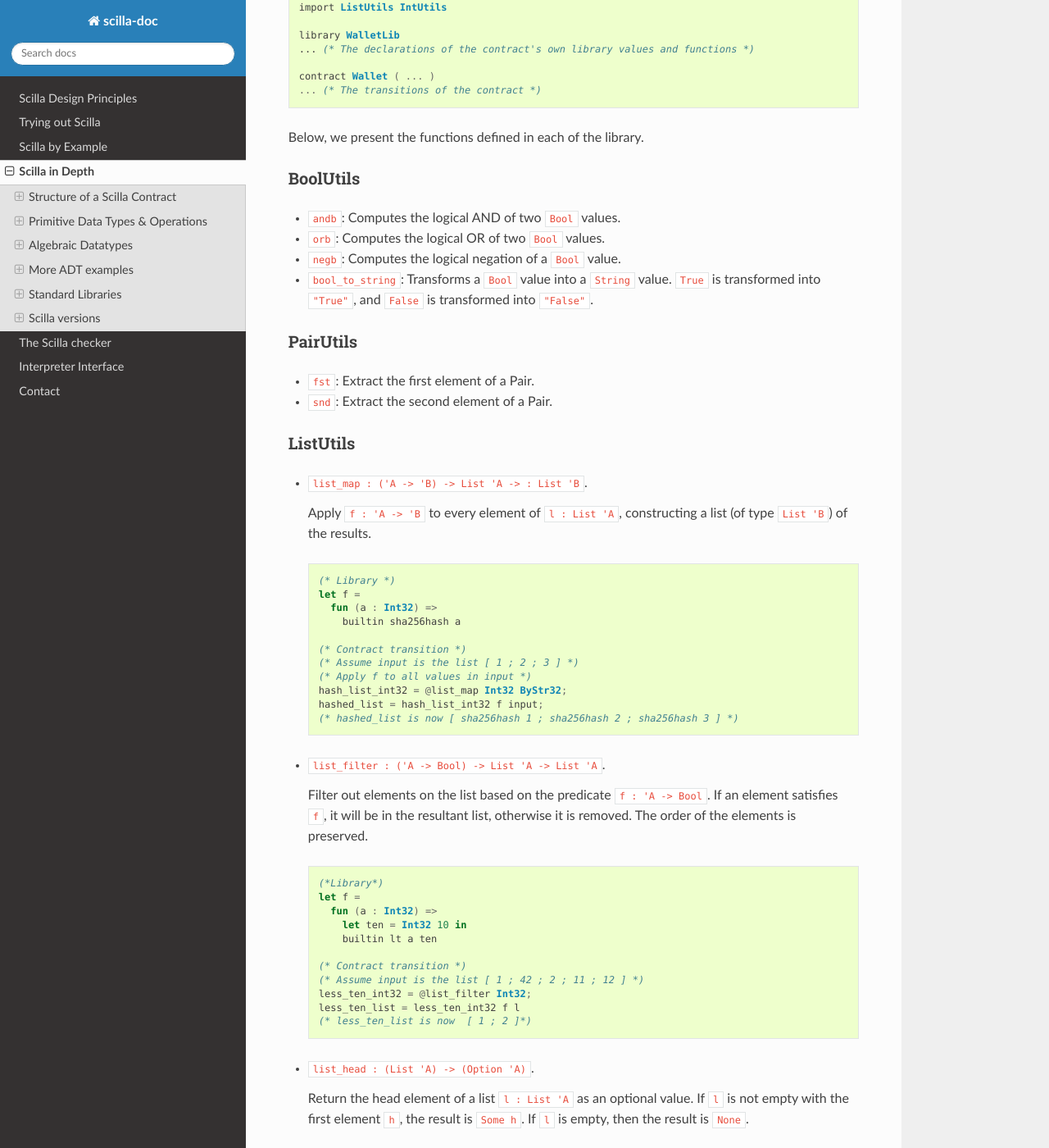
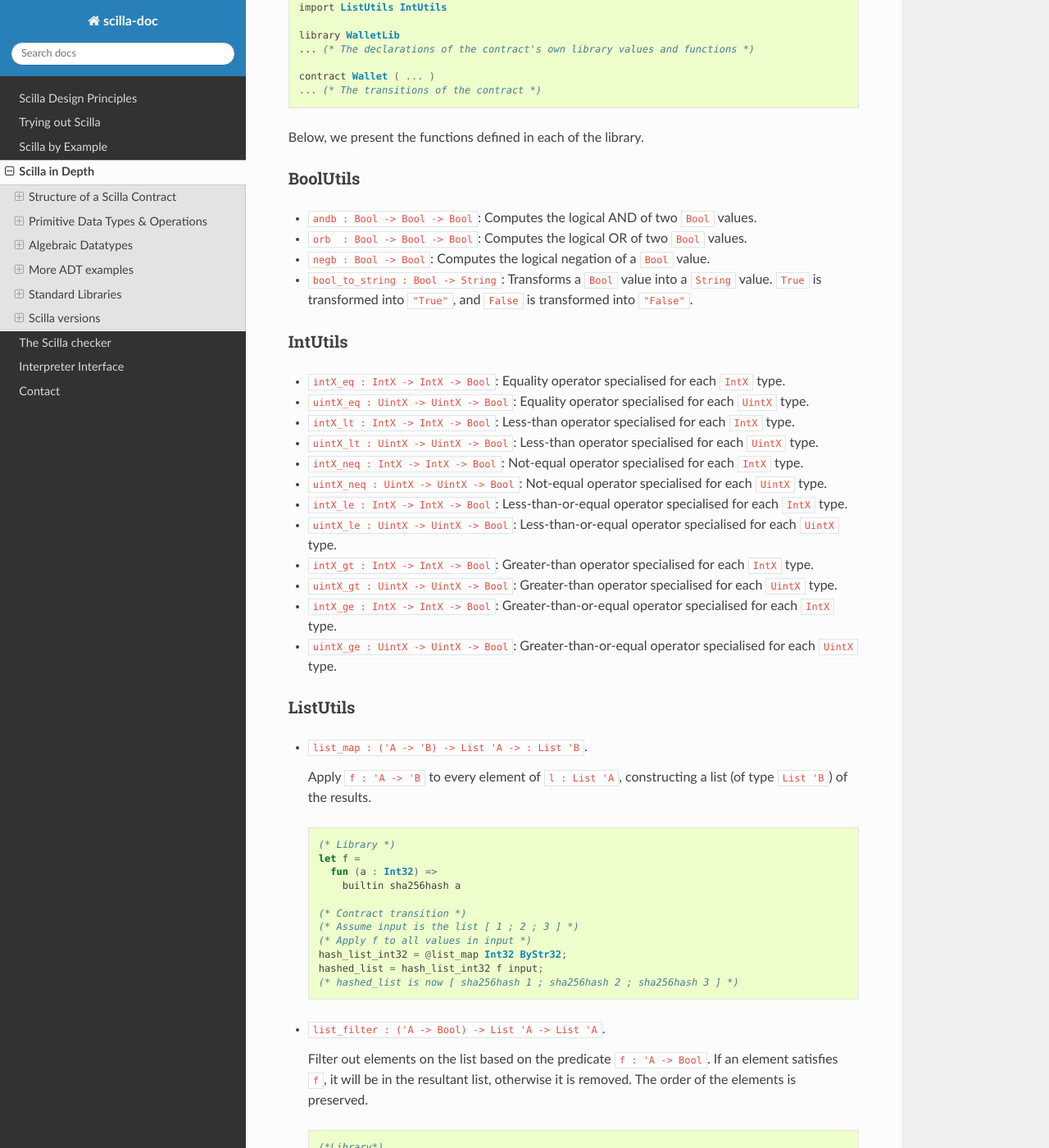
Before and after one commit to Zilliqa/scilla-docs, a Sphinx documentation site: the page built from docs/source/scilla-in-depth.rst, in a window 1280 px wide and 1400 px high, scrolled down 21915 px. Shown: the whole window at 82% size. Built offline with Sphinx 7.4.7 and the Read the Docs theme 2.0.0, drawn with Linux system fonts in a browser that asks for light colours; some of the changed text lies outside the part shown.

Commit message:
Added missing documentation of IntUtils and NatUtils

```diff
--- a/docs/source/scilla-in-depth.rst
+++ b/docs/source/scilla-in-depth.rst
@@ -1288,18 +1288,49 @@ Below, we present the functions defined in each of the library.
 BoolUtils
 ************
 
-- ``andb``: Computes the logical AND of two ``Bool`` values.
-- ``orb``: Computes the logical OR of two ``Bool`` values.
-- ``negb``: Computes the logical negation of a ``Bool`` value.
-- ``bool_to_string``: Transforms a ``Bool`` value into a ``String``
+- ``andb : Bool -> Bool -> Bool``: Computes the logical AND of two ``Bool`` values.
+
+- ``orb  : Bool -> Bool -> Bool``: Computes the logical OR of two ``Bool`` values.
+
+- ``negb : Bool -> Bool``: Computes the logical negation of a ``Bool`` value.
+
+- ``bool_to_string : Bool -> String``: Transforms a ``Bool`` value into a ``String``
   value. ``True`` is transformed into ``"True"``, and ``False`` is
   transformed into ``"False"``.
 
-PairUtils
+IntUtils
 ************
 
-- ``fst``: Extract the first element of a Pair.
-- ``snd``: Extract the second element of a Pair.
+- ``intX_eq : IntX -> IntX -> Bool``: Equality operator specialised
+  for each ``IntX`` type.
+- ``uintX_eq : UintX -> UintX -> Bool``: Equality operator specialised
+  for each ``UintX`` type.
+
+- ``intX_lt : IntX -> IntX -> Bool``: Less-than operator specialised
+  for each ``IntX`` type.
+- ``uintX_lt : UintX -> UintX -> Bool``: Less-than operator specialised
+  for each ``UintX`` type.
+
+- ``intX_neq : IntX -> IntX -> Bool``: Not-equal operator specialised
+  for each ``IntX`` type.
+- ``uintX_neq : UintX -> UintX -> Bool``: Not-equal operator specialised
+  for each ``UintX`` type.
+
+- ``intX_le : IntX -> IntX -> Bool``: Less-than-or-equal operator specialised
+  for each ``IntX`` type.
+- ``uintX_le : UintX -> UintX -> Bool``: Less-than-or-equal operator specialised
+  for each ``UintX`` type.
+
+- ``intX_gt : IntX -> IntX -> Bool``: Greater-than operator specialised
+  for each ``IntX`` type.
+- ``uintX_gt : UintX -> UintX -> Bool``: Greater-than operator specialised
+  for each ``UintX`` type.
+
+- ``intX_ge : IntX -> IntX -> Bool``: Greater-than-or-equal operator specialised
+  for each ``IntX`` type.
+- ``uintX_ge : UintX -> UintX -> Bool``: Greater-than-or-equal operator specialised
+  for each ``UintX`` type.
+
 
 ListUtils
 ************
@@ -1503,6 +1534,41 @@ ListUtils
     least ``n`` elements, and the element number ``n`` is ``x``,
     ``list_nth`` returns ``Some x``. If the list has fewer than ``n``
     elements, or if ``n`` is negative, ``list_nth`` returns ``None``.
+
+NatUtils
+************
+
+- ``nat_prev : Nat -> Option Nat``: Return the Peano number one less
+  than the current one. If the current number is ``Zero``, the result
+  is ``None``. If the current number is ``Succ x``, then the result is
+  ``Some x``.
+
+- ``is_some_zero : Nat -> Bool``: Zero check for Peano numbers.
+
+- ``nat_eq : Nat -> Nat -> Bool``: Equality check specialised for the
+  ``Nat`` type.
+
+- ``nat_to_int : Nat -> Uint32``: Convert a Peano number to its
+  equivalent ``Uint32`` integer.
+
+- ``uintX_to_nat : UintX -> Nat``: Convert a ``UintX`` integer to its
+  equivalent Peano number. The integer must be small enough to fit
+  into a ``Uint32``. If it is not, then an overflow error will occur.
+
+- ``intX_to_nat : IntX -> Nat``: Convert an ``IntX`` integer to its
+  equivalent Peano number. The integer must be non-negative, and must
+  be small enough to fit into a ``Uint32``. If it is not, then an
+  underflow or overflow error will occur.
+
+
+PairUtils
+************
+
+- ``fst : Pair 'A 'B -> 'A``: Extract the first element of a Pair.
+- ``snd : Pair 'A 'B -> 'B``: Extract the second element of a Pair.
+
+
+
 
 
 Scilla versions
```
